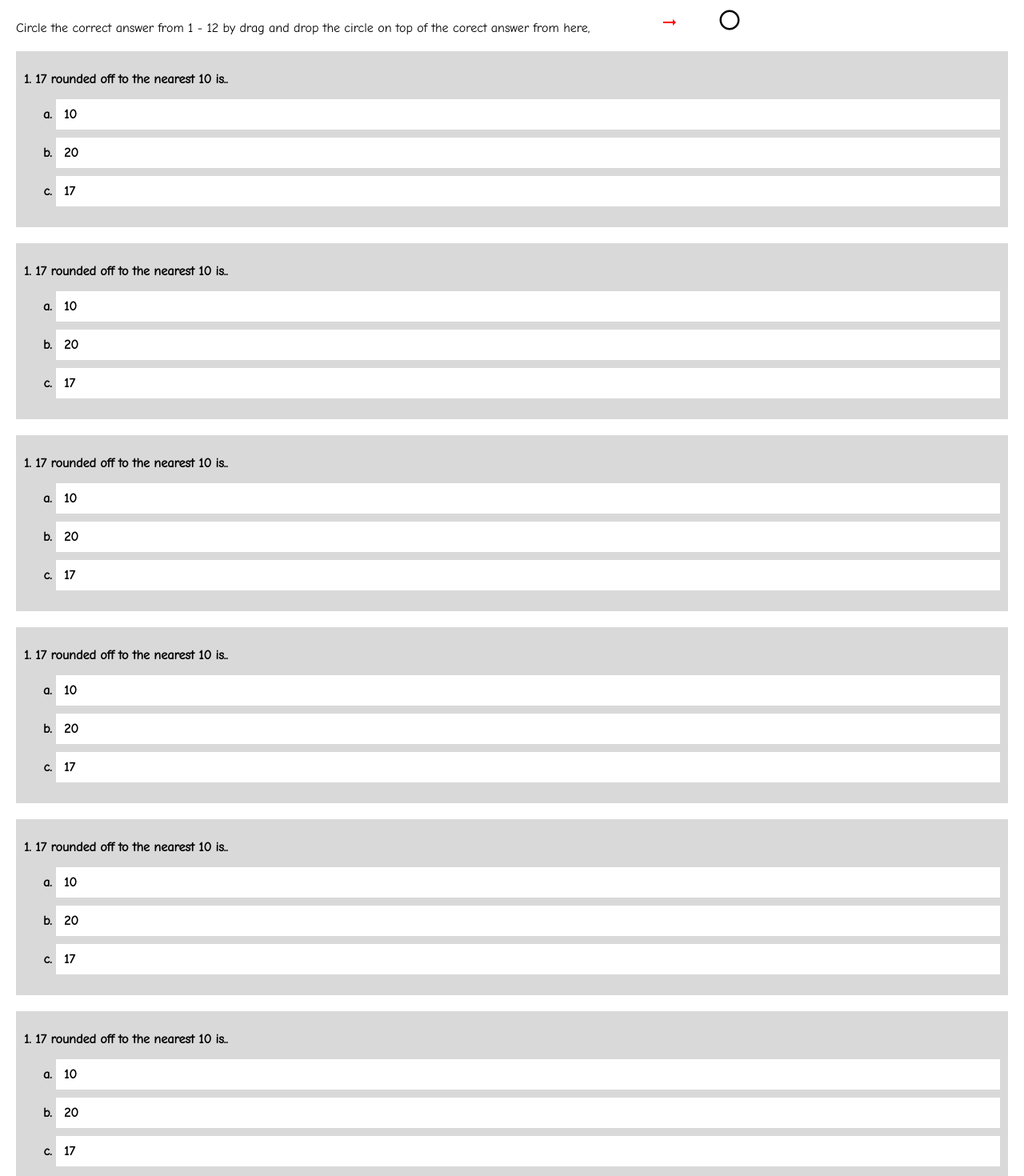
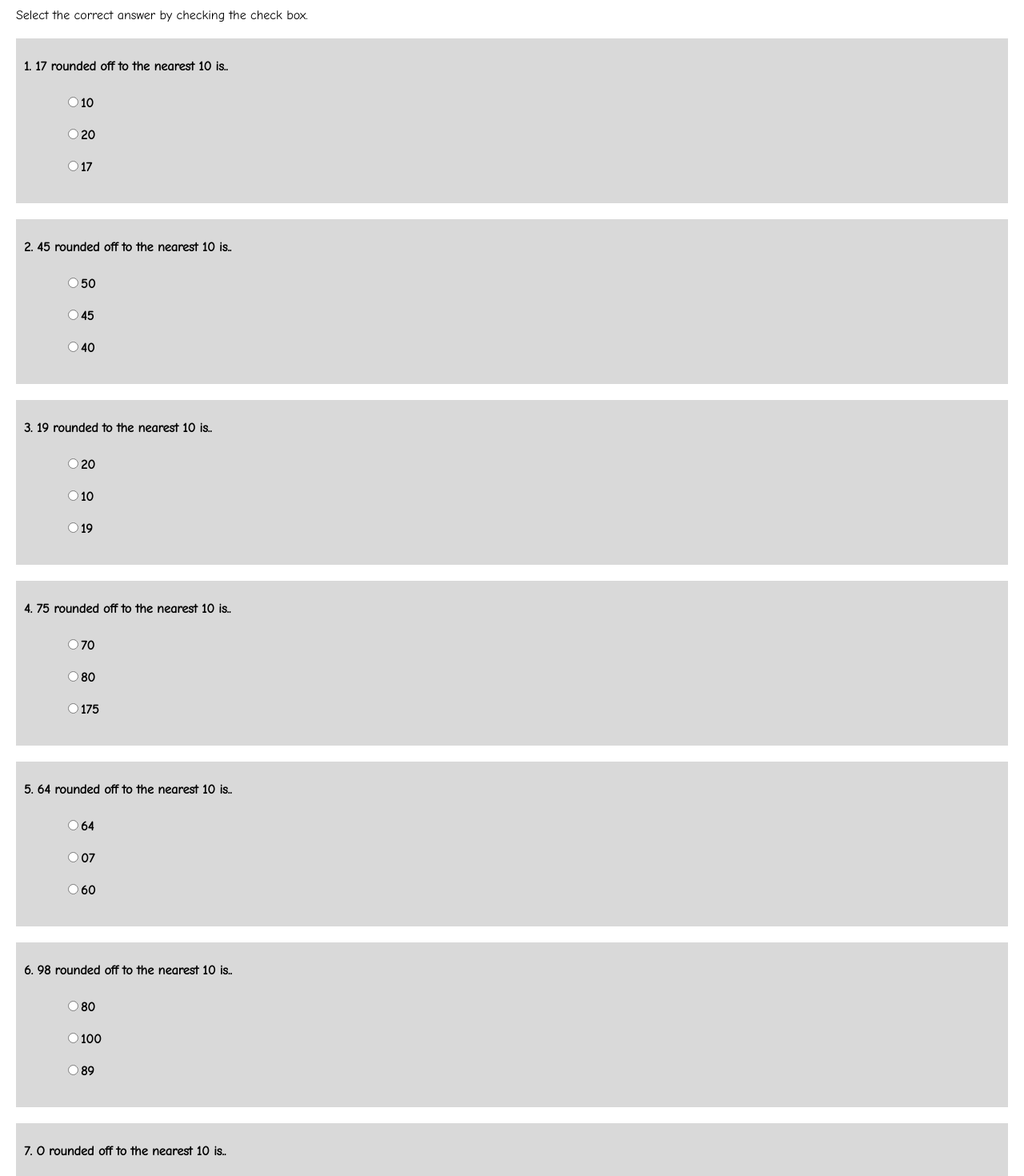
Before and after one commit to Nethmee5/Online-Test-Platform, a React (Create React App) app: page /test in a window 1280 px wide. Shown: the part 80-1550 px from the top of the page at 80% size. Built offline with nearby package versions, Linux system fonts and the light colour scheme.

Commit message:
Score calculations and display

```diff
--- a/package.json
+++ b/package.json
@@ -12,6 +12,7 @@
     "@testing-library/react": "^13.4.0",
     "@testing-library/user-event": "^13.5.0",
     "react": "^18.3.1",
+    "react-confetti": "^6.1.0",
     "react-dom": "^18.3.1",
     "react-router-dom": "^6.27.0",
     "react-scripts": "^5.0.1",
--- a/src/App.js
+++ b/src/App.js
@@ -11,7 +11,7 @@ function App() {
         <Routes>
           <Route path="/" element={<Dashboard />} />
           <Route path="/dashboard" element={<Dashboard />} />
-          <Route path="/test" element={<Test/>}/>
+          <Route path="/test" element={<Test />} />
         </Routes>
       </Router>
     </div>
--- /dev/null
+++ b/src/components/Congratulations/index.jsx
@@ -0,0 +1,27 @@
+import React, { useEffect } from 'react';
+import './index.scss';
+import StarIcon from '@mui/icons-material/Star';
+
+const Congratulations = ({ onClose }) => {
+  useEffect(() => {
+    const timer = setTimeout(() => {
+      onClose();
+    }, 7000);
+    return () => clearTimeout(timer);
+  }, [onclose]);
+
+  return (
+    <div className="congratulations">
+      <h1>Congratulations!</h1>
+      <p>You answered all questions correctly!</p>
+      <div className="balloons">
+        <StarIcon className="balloon red" />
+        <StarIcon className="balloon yellow" />
+        <StarIcon className="balloon green" />
+        <StarIcon className="balloon blue" />
+      </div>
+    </div>
+  );
+};
+
+export default Congratulations;
--- a/src/components/ResultBox/index.jsx
+++ b/src/components/ResultBox/index.jsx
@@ -1,12 +1,11 @@
-import React, { useState } from 'react';
+import React from 'react';
 import './index.scss';
 
-const ResultBox = ({onHandleClose}) => {
-  const [expanded, setExpanded] = useState(false);
+const ResultBox = ({ onHandleClose, score }) => {
 
-  const handleClose = () =>{
-   onHandleClose(true);
-  }
+  const handleClose = () => {
+    onHandleClose(true);
+  };
 
   return (
     <div className="result-container">
@@ -14,8 +13,10 @@ const ResultBox = ({onHandleClose}) => {
         <div className="name">Name :</div>
         <div className="display-name">Nethmee Kumararatne</div>
         <div className="score">score : </div>
-        <div className="display-score">100</div>
-        <button className="btn-exit" onClick={handleClose}>Exit</button>
+        <div className="display-score">{score}</div>
+        <button className="btn-exit" onClick={handleClose}>
+          Exit
+        </button>
       </div>
     </div>
   );
--- a/src/components/ResultBox/index.scss
+++ b/src/components/ResultBox/index.scss
@@ -7,7 +7,7 @@
     flex-wrap: wrap;
     padding: 100px;
     font-weight: bold;
-    background-color: #D9D9D9;
+    background-color: #d9d9d9;
     justify-content: center;
     width: 800px;
     height: 50vh;
@@ -19,24 +19,26 @@
     margin-bottom: 10px;
   }
 
-  .name, .score {
+  .name,
+  .score {
     font-weight: bold;
     padding-top: 10px;
   }
 
-  .display-name, .display-score{
+  .display-name,
+  .display-score {
     background-color: #fff;
     height: 25px;
     text-align: center;
     padding-top: 10px;
   }
-  .btn-exit{
+  .btn-exit {
     display: flex;
     width: 80px;
     height: 10px;
     border-radius: 3px;
     border: none;
-        background-color:#000;
+    background-color: #000;
     color: #fff;
     font-weight: bold;
     align-items: center;
--- a/src/pages/Test/index.jsx
+++ b/src/pages/Test/index.jsx
@@ -1,86 +1,92 @@
-import React from 'react';
+import React, { useEffect, useState } from 'react';
+import { useNavigate } from 'react-router-dom';
 import './index.scss';
 import ArrowRightAltIcon from '@mui/icons-material/ArrowRightAlt';
 import RadioButtonUncheckedIcon from '@mui/icons-material/RadioButtonUnchecked';
+import questions from './questions';
+import Alert from '@mui/material/Alert';
 
 const Test = () => {
+  const navigate = useNavigate();
+  const [selectedAnswers, setSelectedAnswers] = useState({});
+  const [error, setError] = useState('');
+  const [isSubmitDisabled, setIsSubmitDisabled] = useState(true);
+
+  const handleRadioChange = (questionId, option) => {
+    setSelectedAnswers((prev) => ({
+      ...prev,
+      [questionId]: option,
+    }));
+  };
+  const handleReset = () => {
+    setSelectedAnswers({});
+    setError('');
+  };
+  const handleSubmit = () => {
+    const notansweredQuestions = questions.filter(
+      (ques) => !selectedAnswers[ques.id]
+    );
+
+    if (notansweredQuestions.length > 0) {
+      setError(
+        `Please answer all the questions. You are not answered ${notansweredQuestions.length} questions.`
+      );
+      return;
+    }
+
+    const score = Object.keys(selectedAnswers).reduce((acc, questionId) => {
+      const selectedOption = selectedAnswers[questionId];
+      const correctOption = questions.find(
+        (q) => q.id === parseInt(questionId)
+      ).correct;
+
+      return acc + (selectedOption === correctOption ? 1 : 0);
+    }, 0);
+
+    navigate('/dashboard', { state: { score, enrolled: true } });
+  };
+  useEffect(() => {
+    const allAnswered = questions.every((ques) => selectedAnswers[ques.id]);
+    setIsSubmitDisabled(!allAnswered);
+  }, [selectedAnswers]);
   return (
     <div className="test-q-container">
       <p className="test-title">
-        Circle the correct answer from 1 - 12 by drag and drop the circle on top of the
-        corect answer from here,
-        <span><ArrowRightAltIcon className='arrow-right'/></span>
-        <span><RadioButtonUncheckedIcon className='circle-icon'/></span>
+        Select the correct answer by checking the check box.
       </p>
-      <div className="q-container">
-        <p>1. 17 rounded off to the nearest 10 is.. </p>
-        <ol className="type">
-          <li className="a-box">10</li>
-          <li className="a-box">20</li>
-          <li className="a-box">17</li>
-        </ol>
+      {error && <Alert severity="error">{error}</Alert>}
+      {Array.isArray(questions) &&
+        questions.map((ques, index) => (
+          <div className="q-container" key={ques.id}>
+            <p>
+              {index + 1}. {ques.question}
+            </p>
+            <ul className>
+              {ques.options.map((option) => (
+                <li key={option}>
+                  <label>
+                    <input
+                      type="radio"
+                      name={`question-${ques.id}`}
+                      checked={selectedAnswers[ques.id] === option}
+                      onChange={() => handleRadioChange(ques.id, option)}
+                    />
+                    {option}
+                  </label>
+                </li>
+              ))}
+            </ul>
           </div>
-      <div className="q-container">
-        <p>1. 17 rounded off to the nearest 10 is.. </p>
-        <ol className="type">
-          <li className="a-box">10</li>
-          <li className="a-box">20</li>
-          <li className="a-box">17</li>
-        </ol>
-      </div>
-      <div className="q-container">
-        <p>1. 17 rounded off to the nearest 10 is.. </p>
-        <ol className="type">
-          <li className="a-box">10</li>
-          <li className="a-box">20</li>
-          <li className="a-box">17</li>
-        </ol>
-      </div>
-      <div className="q-container">
-        <p>1. 17 rounded off to the nearest 10 is.. </p>
-        <ol className="type">
-          <li className="a-box">10</li>
-          <li className="a-box">20</li>
-          <li className="a-box">17</li>
-        </ol>
-      </div>
-      <div className="q-container">
-        <p>1. 17 rounded off to the nearest 10 is.. </p>
-        <ol className="type">
-          <li className="a-box">10</li>
-          <li className="a-box">20</li>
-          <li className="a-box">17</li>
-        </ol>
-      </div>
-      <div className="q-container">
-        <p>1. 17 rounded off to the nearest 10 is.. </p>
-        <ol className="type">
-          <li className="a-box">10</li>
-          <li className="a-box">20</li>
-          <li className="a-box">17</li>
-        </ol>
-      </div>
-      <div className="q-container">
-        <p>1. 17 rounded off to the nearest 10 is.. </p>
-        <ol className="type">
-          <li className="a-box">10</li>
-          <li className="a-box">20</li>
-          <li className="a-box">17</li>
-        </ol>
-      </div>
-      <div className="q-container">
-        <p>1. 17 rounded off to the nearest 10 is.. </p>
-        <ol className="type">
-          <li className="a-box">10</li>
-          <li className="a-box">20</li>
-          <li className="a-box">17</li>
-        </ol>
-      </div>
+        ))}
       <div className="footer-btns">
-      <button className="btn-reset">
+        <button className="btn-reset" onClick={handleReset}>
           RESET
         </button>
-       <button className="btn-submit">
+        <button
+          className="btn-submit"
+          onClick={handleSubmit}
+          disabled={isSubmitDisabled}
+        >
           SUBMIT
         </button>
       </div>
--- a/src/pages/Test/index.scss
+++ b/src/pages/Test/index.scss
@@ -1,17 +1,6 @@
 .test-q-container {
   .test-title {
     margin: 20px;
-
-    .arrow-right{
-      padding-left: 50px;
-      color: #ff0000;
-      width: 100px;
-    }
-    .circle-icon{
-      font-size: 20px;
-      padding-left: 10px;
-      font-size: 30px;
-    }
   }
   .q-container {
     font-weight: bold;
@@ -19,23 +8,18 @@
     padding: 10px;
     margin: 20px;
 
-    .type {
-      list-style-type: lower-alpha;
-
-      .a-box {
-        background-color: #fff;
-        margin-top: 10px;
+    li {
+      list-style-type: none;
       padding: 10px;
     }
   }
-  }
-  .footer-btns{
+  .footer-btns {
     justify-content: center;
     text-align: center;
     margin-top: 20px;
     margin-bottom: 20px;
 
-  .btn-reset{
+    .btn-reset {
       width: 100px;
       height: 50px;
       border-radius: 3px;
@@ -49,7 +33,7 @@
       font-size: 12px;
       cursor: pointer;
     }
-  .btn-submit{
+    .btn-submit {
       width: 100px;
       height: 50px;
       border-radius: 3px;
--- /dev/null
+++ b/src/pages/Test/questions.js
@@ -0,0 +1,76 @@
+const questions = [
+  {
+    id: 1,
+    question: '17 rounded off to the nearest 10 is..',
+    options: ['10', '20', '17'],
+    correct: '20',
+  },
+  {
+    id: 2,
+    question: '45 rounded off to the nearest 10 is..',
+    options: ['50', '45', '40'],
+    correct: '50',
+  },
+  {
+    id: 3,
+    question: '19 rounded to the nearest 10 is..',
+    options: ['20', '10', '19'],
+    correct: '20',
+  },
+  {
+    id: 4,
+    question: '75 rounded off to the nearest 10 is..',
+    options: ['70', '80','175'],
+    correct: '80',
+  },
+  {
+    id: 5,
+    question: '64 rounded off to the nearest 10 is..',
+    options: ['64', '07', '60'],
+    correct: '60',
+  },
+  {
+    id: 6,
+    question: '98 rounded off to the nearest 10 is..',
+    options: ['80', '100', '89'],
+    correct: '100',
+  },
+  {
+    id: 7,
+    question: 'O rounded off to the nearest 10 is..',
+    options: ['10', '1', '0'],
+    correct: '0',
+  },
+  {
+    id: 8,
+    question: '199 rounded off to the nearest 10 is...',
+    options: ['199', '100', '200'],
+    correct: '200',
+  },
+  {
+    id: 9,
+    question: '94 rounded off to the nearest 10 is..',
+    options: ['100', '94', '90'],
+    correct: '90',
+  },
+  {
+    id: 10,
+    question: '445 rounded off to the nearest 10 is..',
+    options: ['450', '440', '500'],
+    correct: '450',
+  },
+  {
+    id: 11,
+    question: '165 rounded off to the nearest 10 is..',
+    options: ['160', '170', '150'],
+    correct: '170',
+  },
+  {
+    id: 12,
+    question: '999 rounded off to the nearest 10 is..',
+    options: ['990', '1,000', '909'],
+    correct: '1000',
+  },
+];
+
+export default questions;
```
Also changed, not shown: src/components/Congratulations/index.scss (added, +61 -0 lines), src/pages/Dashboard/index.jsx (+21 -6 lines), src/pages/Dashboard/index.scss (+11 -9 lines), src/assets/icons/expand_arrow.png (deleted), 1 other file (tests, documents, lock files or other folders). Lines whose indentation alone changed are shown as unchanged.
